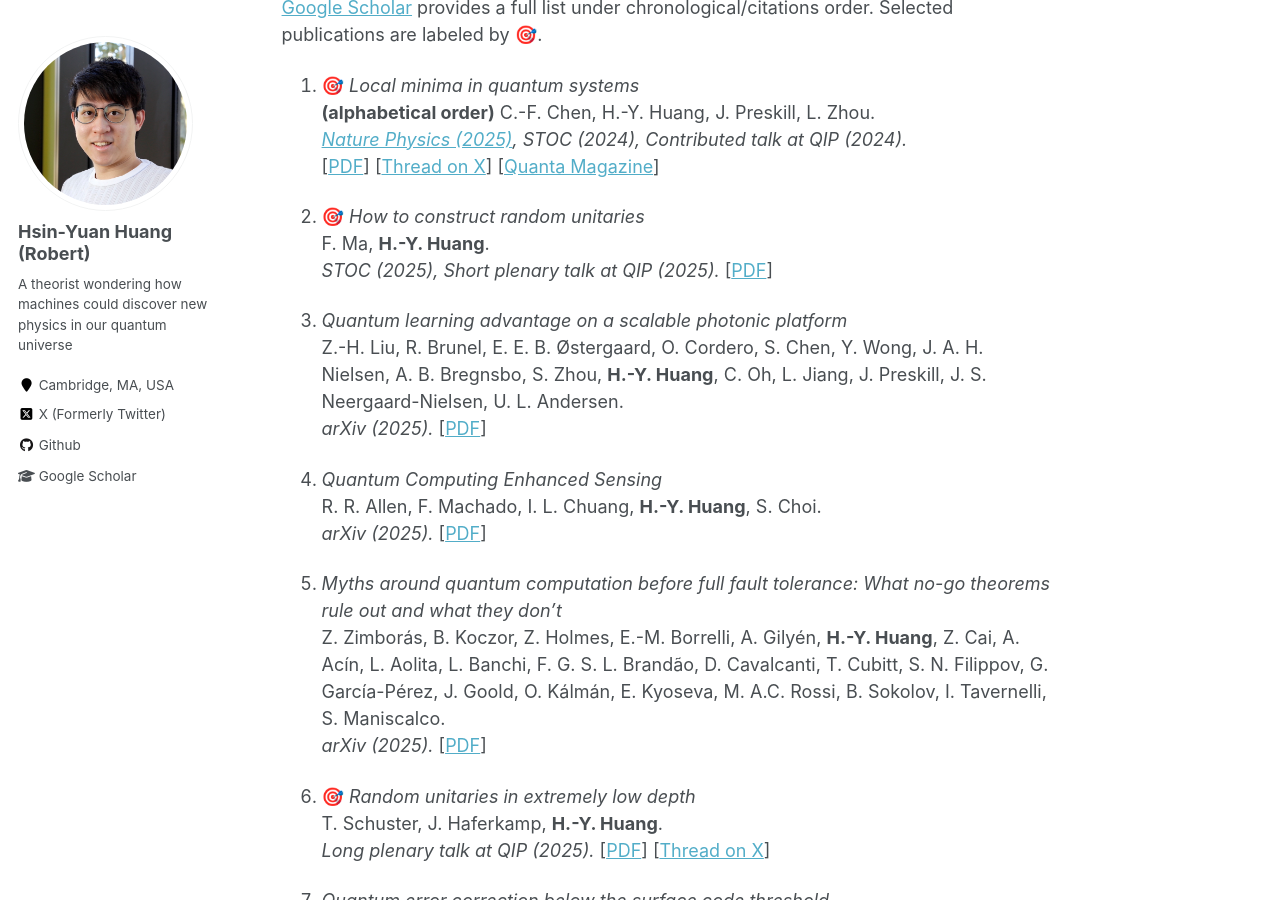
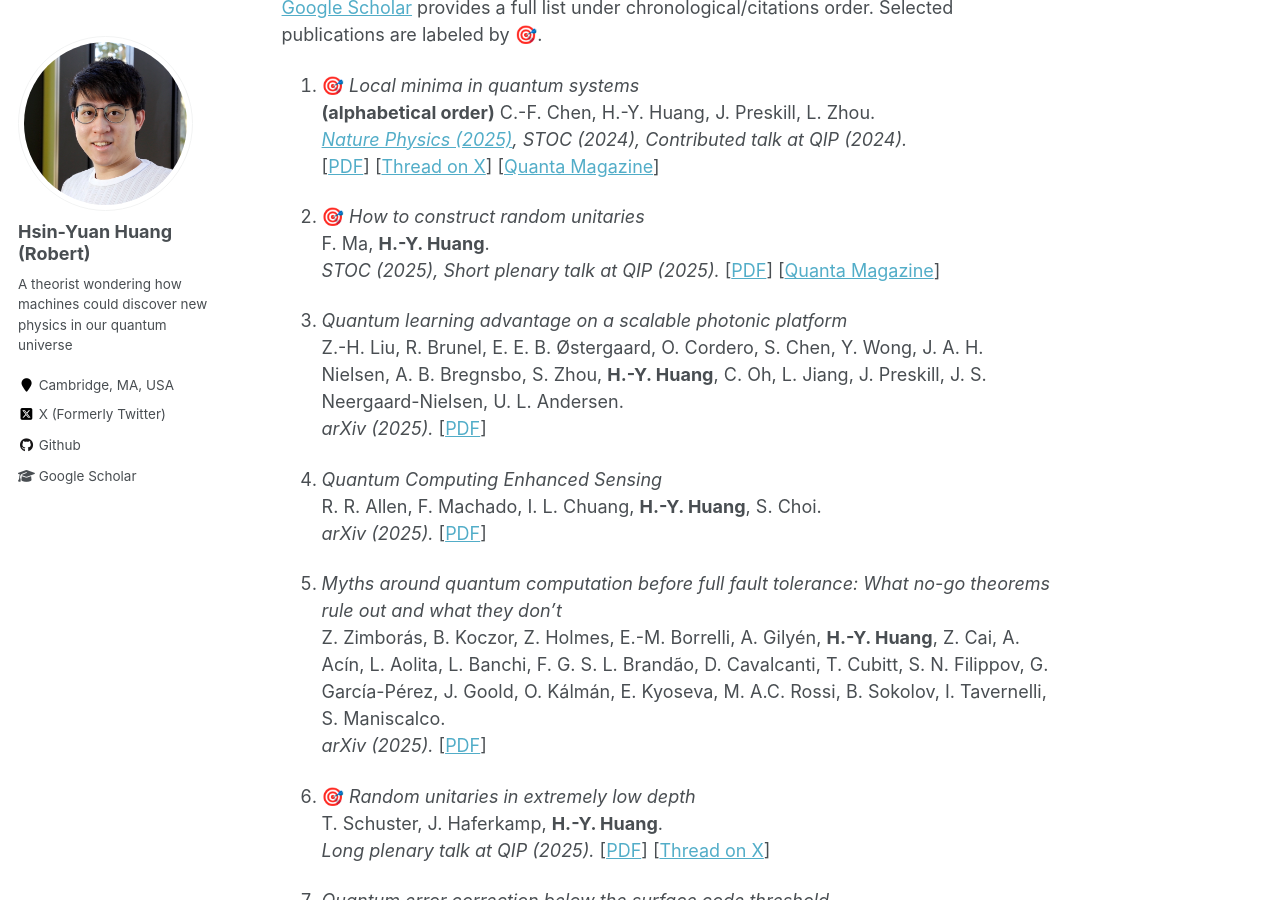
Before and after one commit to hsinyuan-huang/hsinyuan-huang.github.io, a Jekyll site: the page built from _pages/about.md, in a window 1280 px wide and 900 px high, scrolled down 1509 px. Built offline with Jekyll 4.4.1, drawn with Linux system fonts in a browser that asks for light colours; emoji names are drawn with the system emoji font; formulas are drawn with MathJax 3.

Commit message:
Update website

```diff
--- a/_pages/about.md
+++ b/_pages/about.md
@@ -40,7 +40,7 @@
 
 1. :dart: *How to construct random unitaries* <br>
 F. Ma, **H.-Y. Huang**.<br>
-*STOC (2025), Short plenary talk at QIP (2025).* [<a href="https://arxiv.org/abs/2410.10116" target="_blank">PDF</a>]
+*STOC (2025), Short plenary talk at QIP (2025).* [<a href="https://arxiv.org/abs/2410.10116" target="_blank">PDF</a>] [<a href="https://www.quantamagazine.org/the-high-cost-of-quantum-randomness-is-dropping-20250328/" target="_blank">Quanta Magazine</a>]
 
 1. *Quantum learning advantage on a scalable photonic platform* <br>
 Z.-H. Liu, R. Brunel, E. E. B. Østergaard, O. Cordero, S. Chen, Y. Wong, J. A. H. Nielsen, A. B. Bregnsbo, S. Zhou, **H.-Y. Huang**, C. Oh, L. Jiang, J. Preskill, J. S. Neergaard-Nielsen, U. L. Andersen.<br>
```
